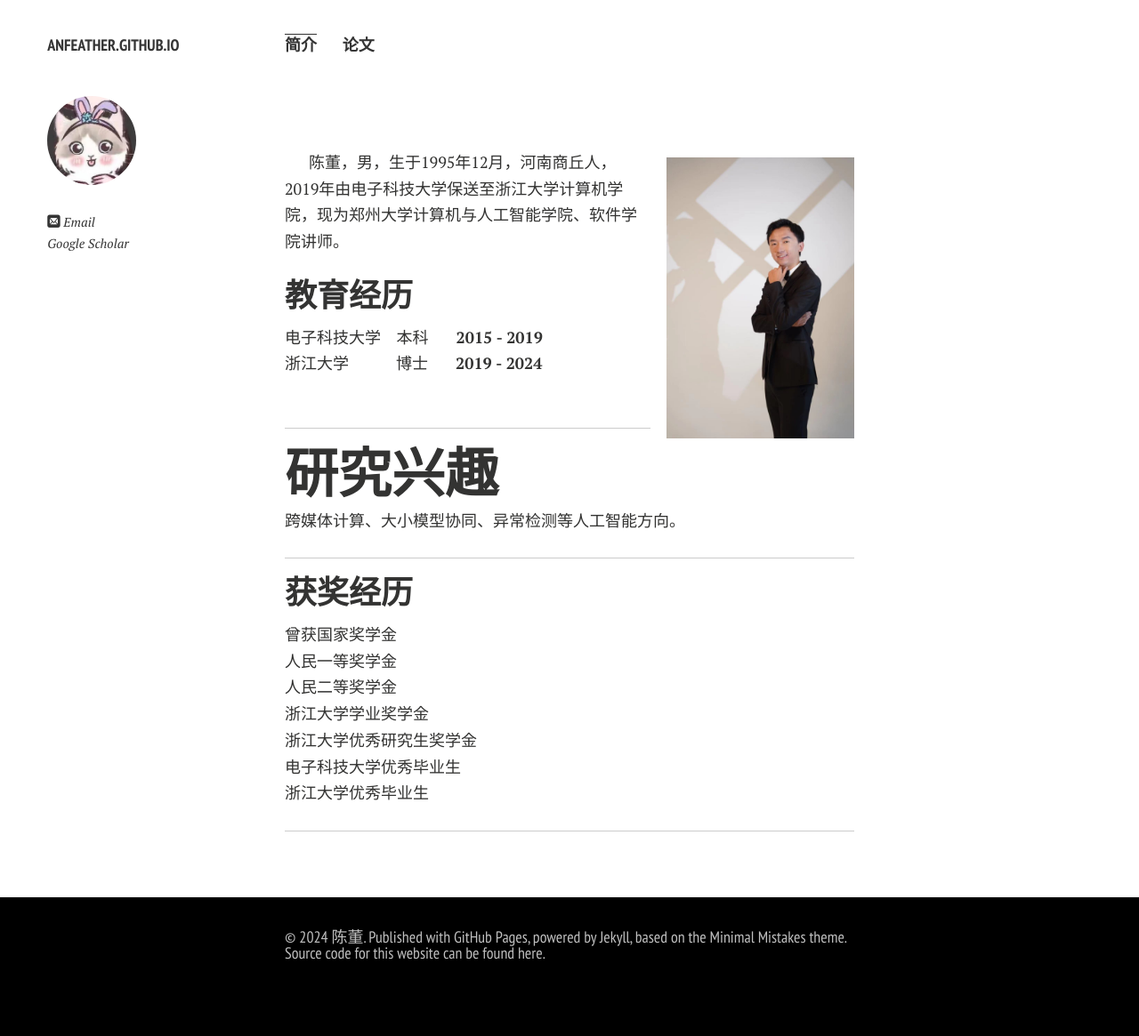
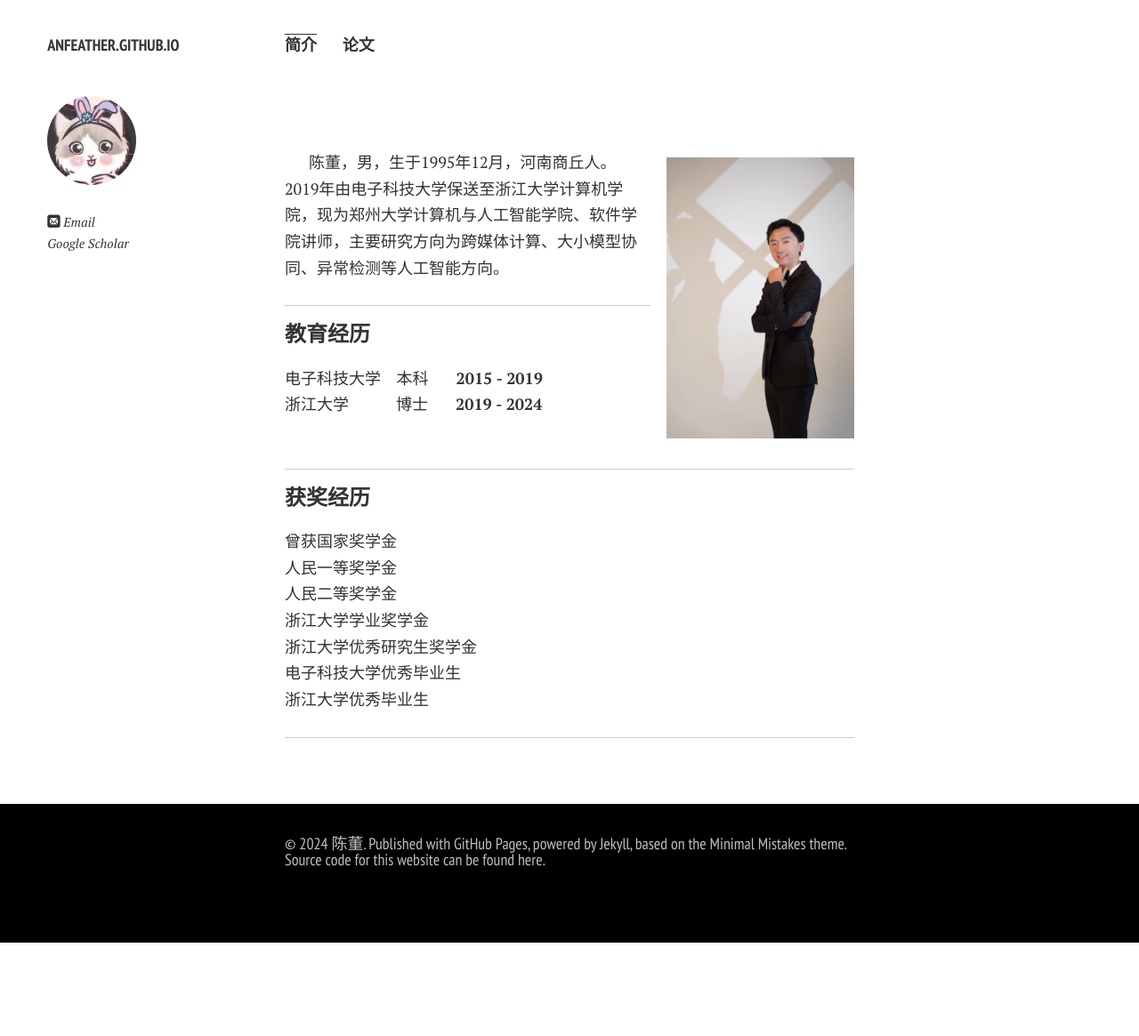
Before and after one commit to Anfeather/Anfeather.github.io, a Jekyll site: the page built from index.md, in a window 1280 px wide. Shown: the whole page at 89% size. Built offline with Jekyll 4.4.1, drawn with Linux system fonts in a browser that asks for light colours; nearby versions of some CDN libraries; comment, search, counter and statistics services are not loaded; a style sheet for code colours, icons or effects is not loaded; our own code applies the rules of GitHub Pages for plain Markdown files; after the commit the page ends 1060 px from its top, so only the background shows below that; part of the change alters nothing that is shown.

Commit message:
Update index.md

```diff
--- a/index.md
+++ b/index.md
@@ -6,10 +6,10 @@ layout: page
 
 <img src="https://anfeather.github.io/chendong.jpg" class="floatpic" width="340" height="500">
 
-陈董，男，生于1995年12月，河南商丘人，2019年由电子科技大学保送至浙江大学计算机学院，现为郑州大学计算机与人工智能学院、软件学院讲师。
+陈董，男，生于1995年12月，河南商丘人。2019年由电子科技大学保送至浙江大学计算机学院，现为郑州大学计算机与人工智能学院、软件学院讲师，主要研究方向为跨媒体计算、大小模型协同、异常检测等人工智能方向。
 
-
-## 教育经历
+---
+### 教育经历
 
 
  电子科技大学 &nbsp;&nbsp; 本科 &nbsp;&emsp; **2015 - 2019** <br>
@@ -18,14 +18,10 @@ layout: page
 
 <br>
 
----
 
-# 研究兴趣
-
-跨媒体计算、大小模型协同、异常检测等人工智能方向。
 
 ---
-## 获奖经历
+### 获奖经历
 曾获国家奖学金 <br>
 人民一等奖学金 <br>
 人民二等奖学金 <br>
```
